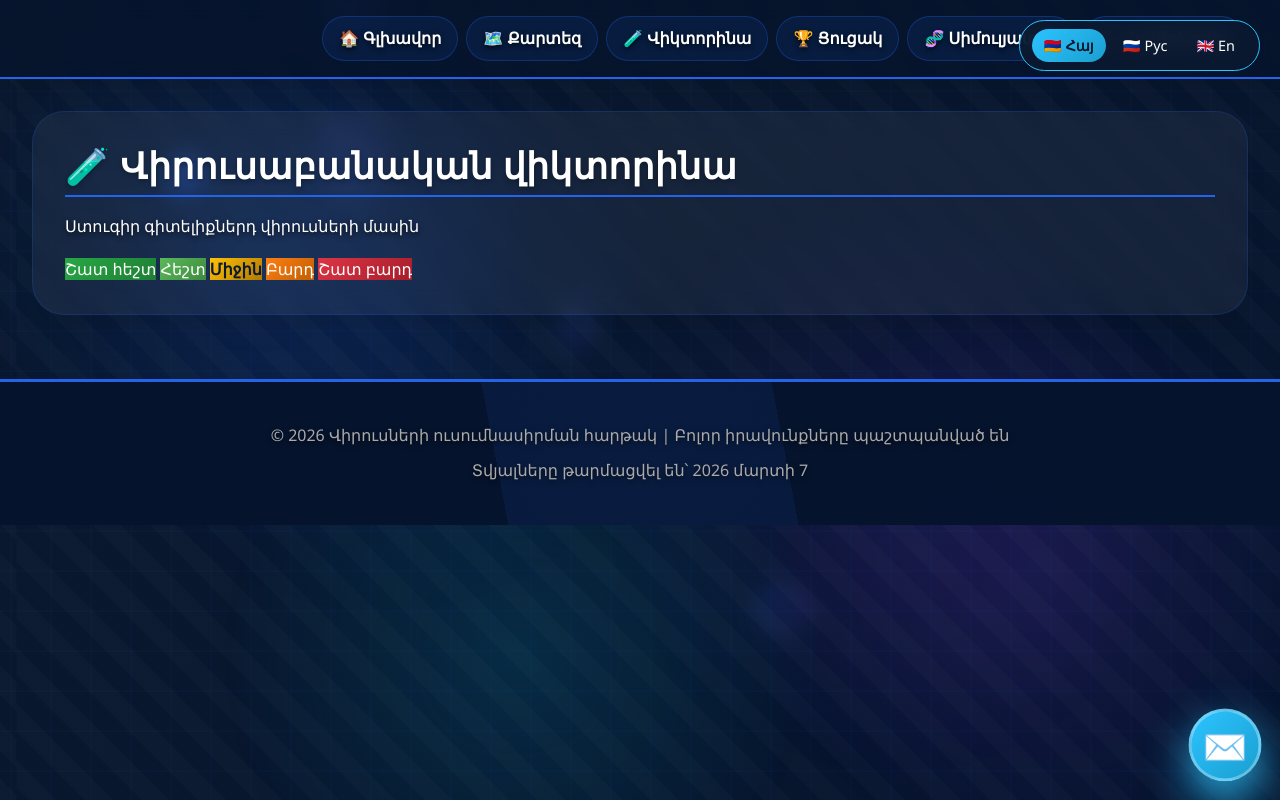
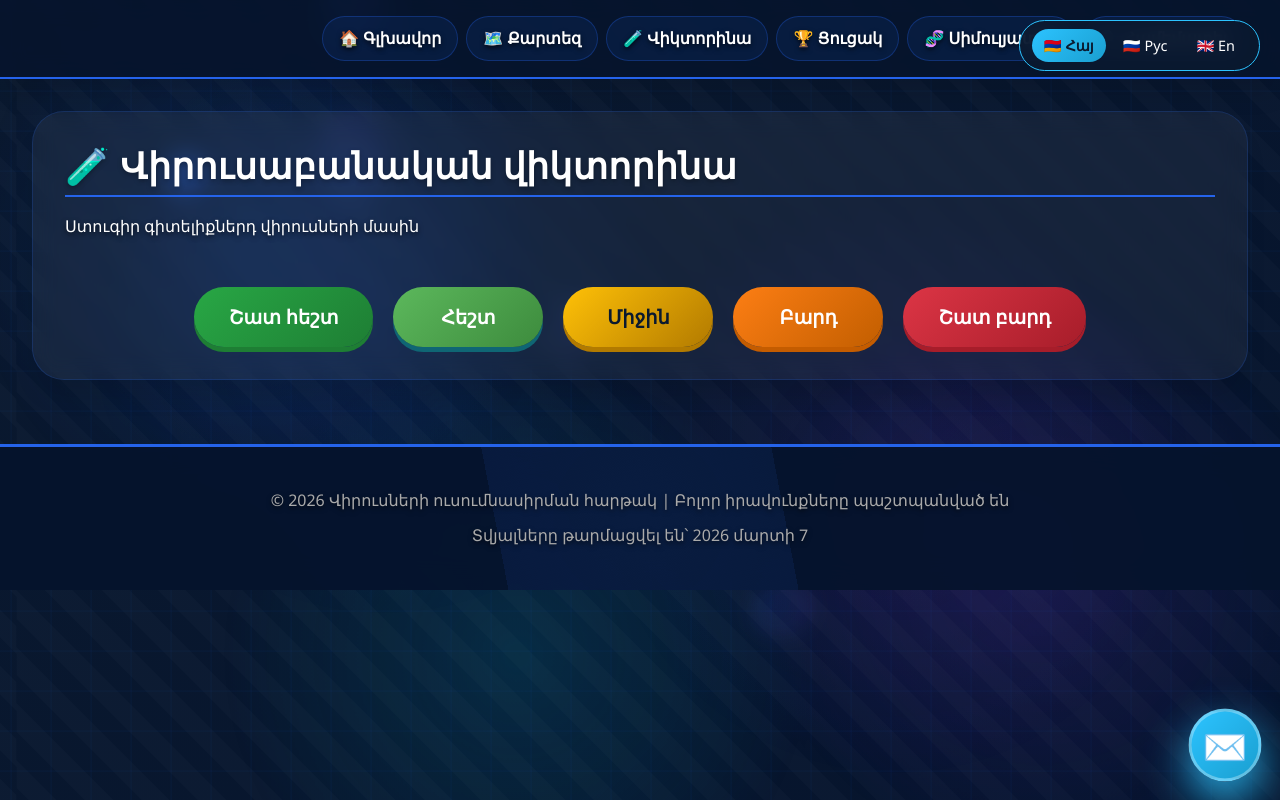
Before and after one commit to 01narek10/virus, a Flask app: page /quiz in a window 1280 px wide. Run offline with Flask 3, Linux system fonts and the light colour scheme.

Commit message:
Update style.css

```diff
--- a/static/style.css
+++ b/static/style.css
@@ -3601,3 +3601,60 @@
     box-shadow: 0 30px 70px rgba(0, 0, 0, 0.8);
     transition: none;  /* drag-ի ժամանակ անցումներ պետք չեն */
 }
+
+.quiz-levels {
+    display: flex;
+    flex-wrap: wrap;
+    justify-content: center;
+    gap: 20px;
+    margin-top: 30px;
+}
+.quiz-level {
+    display: inline-block;
+    padding: 15px 35px;
+    border-radius: 50px;
+    text-decoration: none;
+    font-weight: bold;
+    font-size: 1.2rem;
+    transition: all 0.3s;
+    text-align: center;
+    min-width: 150px;
+}
+.quiz-level.very-easy { background: #28a745; color: white; box-shadow: 0 5px 0 #1e7e34; }
+.quiz-level.easy { background: #17a2b8; color: white; box-shadow: 0 5px 0 #0f6674; }
+.quiz-level.medium { background: #ffc107; color: #0a192f; box-shadow: 0 5px 0 #b27a00; }
+.quiz-level.hard { background: #fd7e14; color: white; box-shadow: 0 5px 0 #c45c00; }
+.quiz-level.very-hard { background: #dc3545; color: white; box-shadow: 0 5px 0 #a71d2a; }
+.quiz-level:hover {
+    transform: translateY(-3px);
+    box-shadow: 0 8px 20px rgba(0,0,0,0.3);
+}
+
+.leaderboard-table {
+    width: 100%;
+    border-collapse: collapse;
+    color: white;
+}
+.leaderboard-table th,
+.leaderboard-table td {
+    padding: 12px;
+    text-align: center;
+    border-bottom: 1px solid rgba(44,195,255,0.3);
+}
+.leaderboard-table th {
+    background: rgba(44,195,255,0.2);
+    color: #2cc3ff;
+}
+.leaderboard-table tr:hover {
+    background: rgba(44,195,255,0.1);
+}
+
+.compare-selectors select,
+.comparison-grid div,
+.criteria,
+.value {
+    color: white;
+}
+.comparison-grid .value {
+    color: white !important;
+}
```
